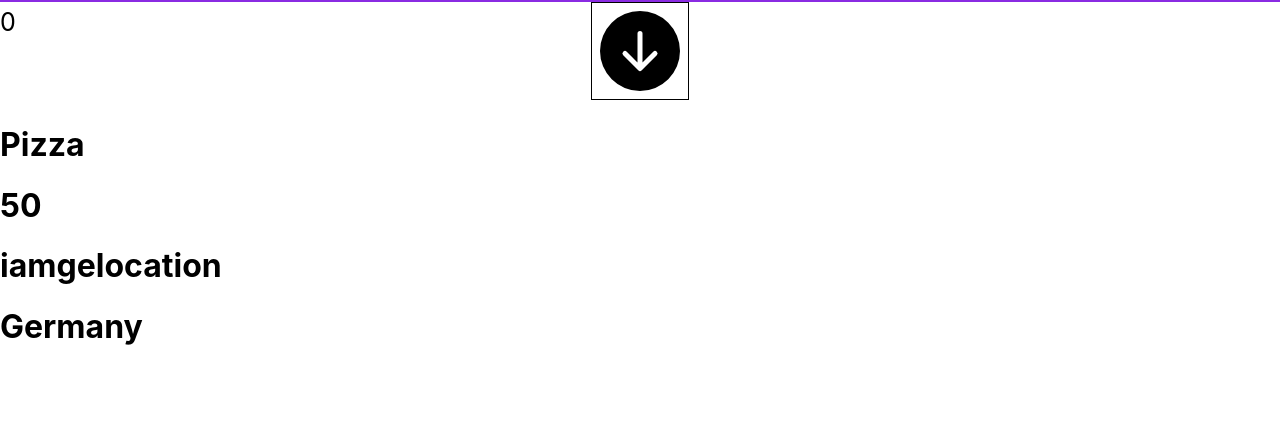
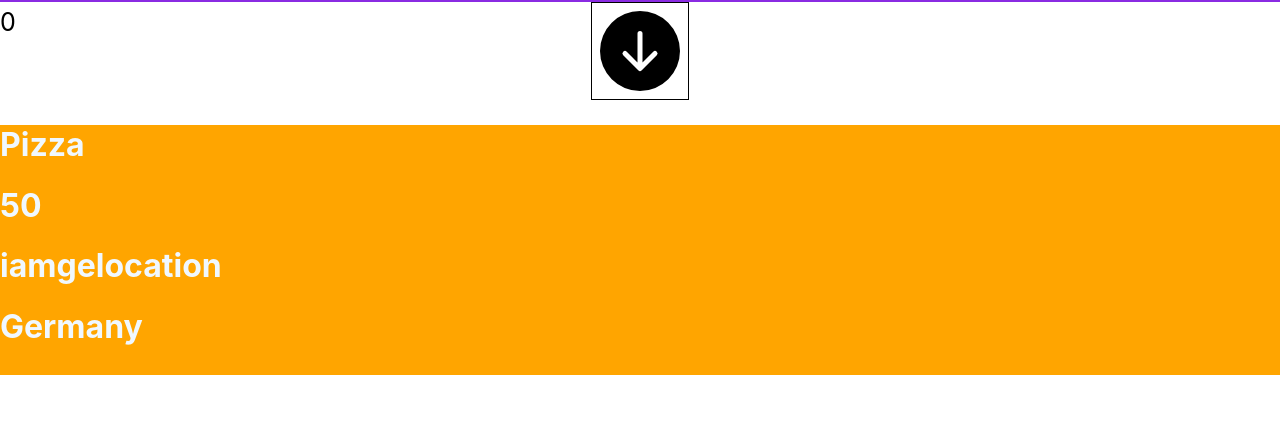
Before and after one commit to Yazdani1/React-js-with-Typescript, a React (Create React App) app in the folder client/: page / in a window 1280 px wide. Shown: the part 73-496 px from the top of the page. Built offline with nearby package versions, Linux system fonts and the light colour scheme; no server answers.

Commit message:
list card design

```diff
--- a/client/src/Food/Food.tsx
+++ b/client/src/Food/Food.tsx
@@ -1,5 +1,6 @@
 import React, { FC } from "react";
 import { Foodlist } from "./types";
+import "./food.css";
 
 const Food = ({ name, price, img, address }: Foodlist) => {
   return (
--- /dev/null
+++ b/client/src/Food/food.css
@@ -0,0 +1,6 @@
+.food-container{
+    height: 250px;
+    width: 100%;
+    background-color: orange;
+    color: aliceblue;
+}
```
